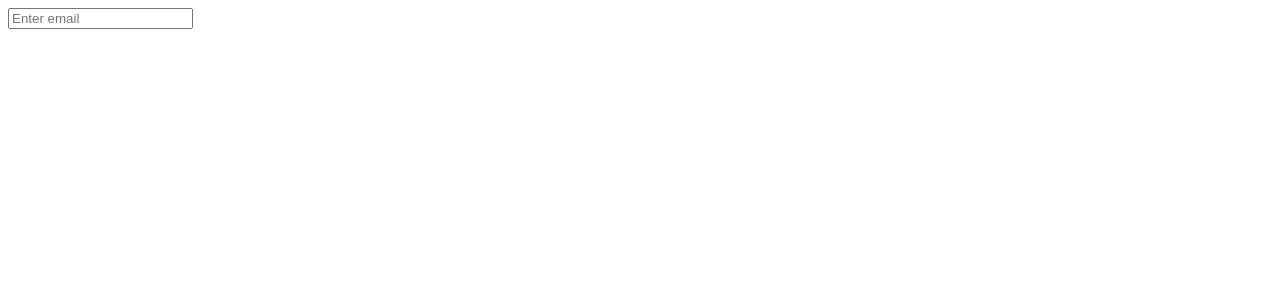
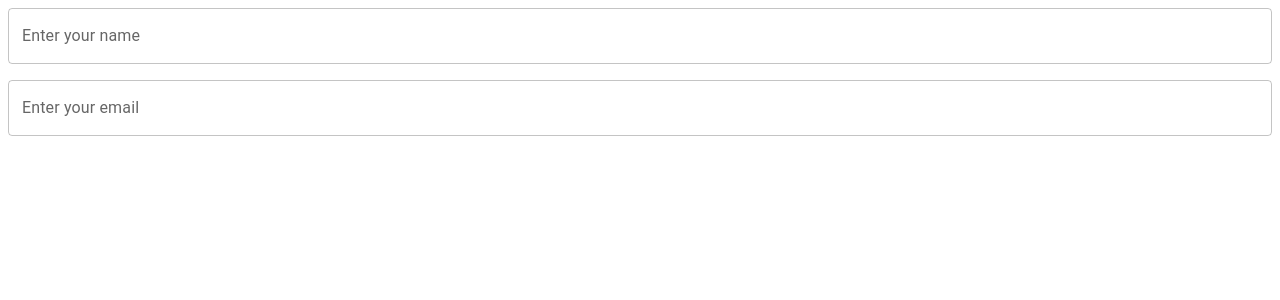
Before and after one commit to abhaythanak/React-hooks-forms, a React (Vite) app: page / in a window 1280 px wide. Shown: the top 300 px of the page. Built offline with nearby package versions, Linux system fonts and the light colour scheme.

Commit message:
email validation using special character, schema implemented for structurize the input field values and there types

```diff
--- /dev/null
+++ b/src/constants.ts
@@ -0,0 +1,3 @@
+export const patterns = {
+    email: /^[a-z0-9!#$%&'*+/=?^_`{|}~-]+(?:\.[a-z0-9!#$%&'*+/=?^_`{|}~-]+)*@(?:[a-z0-9](?:[a-z0-9-]*[a-z0-9])?\.)+[a-z0-9](?:[a-z0-9-]*[a-z0-9])?$/
+   }
--- a/src/users/components/Users.tsx
+++ b/src/users/components/Users.tsx
@@ -1,27 +1,23 @@
 import React from 'react'
 import {useForm} from 'react-hook-form'
+import {Stack, TextField} from '@mui/material';
+import { FormSchema, schema } from '../types/schema';
+import {zodResolver} from '@hookform/resolvers/zod'
+
 function Users() {
 
 const {register,
     formState:{errors,},
     handleSubmit,
-}= useForm<{email: string}>({mode:'all'});
+}= useForm<FormSchema>({mode:'all',resolver: zodResolver(schema)});
 
-function onFormSubmit(){
-    console.log("submmited")
-}
+
 
   return (
-    <form onSubmit={handleSubmit(onFormSubmit)}>
-      <input {...register('email', {
-        required : {value: true, message:"email is required"},
-        maxLength : {value: 20, message: "too many characters"},
-        minLength : {value:5, message: "minimum character required"}
-
-      })} placeholder='Enter email'/>
-
-      <p>{errors.email?.message}</p>
-    </form >
+    <Stack sx={{gap:2}}>
+    <TextField {...register('name')} label='Enter your name' error={!!errors.name} helperText={errors.name?.message}/>
+    <TextField {...register('email')} label='Enter your email' error={!!errors.email} helperText={errors.email?.message}/>
+    </Stack>
   )
 }
 
--- /dev/null
+++ b/src/users/types/schema.ts
@@ -0,0 +1,13 @@
+import {z} from 'zod'
+import { patterns } from '../../constants'
+
+export const schema = z.object({
+    name: z.string().min(3, {message: "Name is required"}),
+    email : z.string().min(1,"Email is required")
+    .refine((emailInput)=>{
+      return  patterns.email.test(emailInput)
+
+    },{message: "Email is not valid"})
+})
+
+export type FormSchema = z.infer<typeof schema>
```
